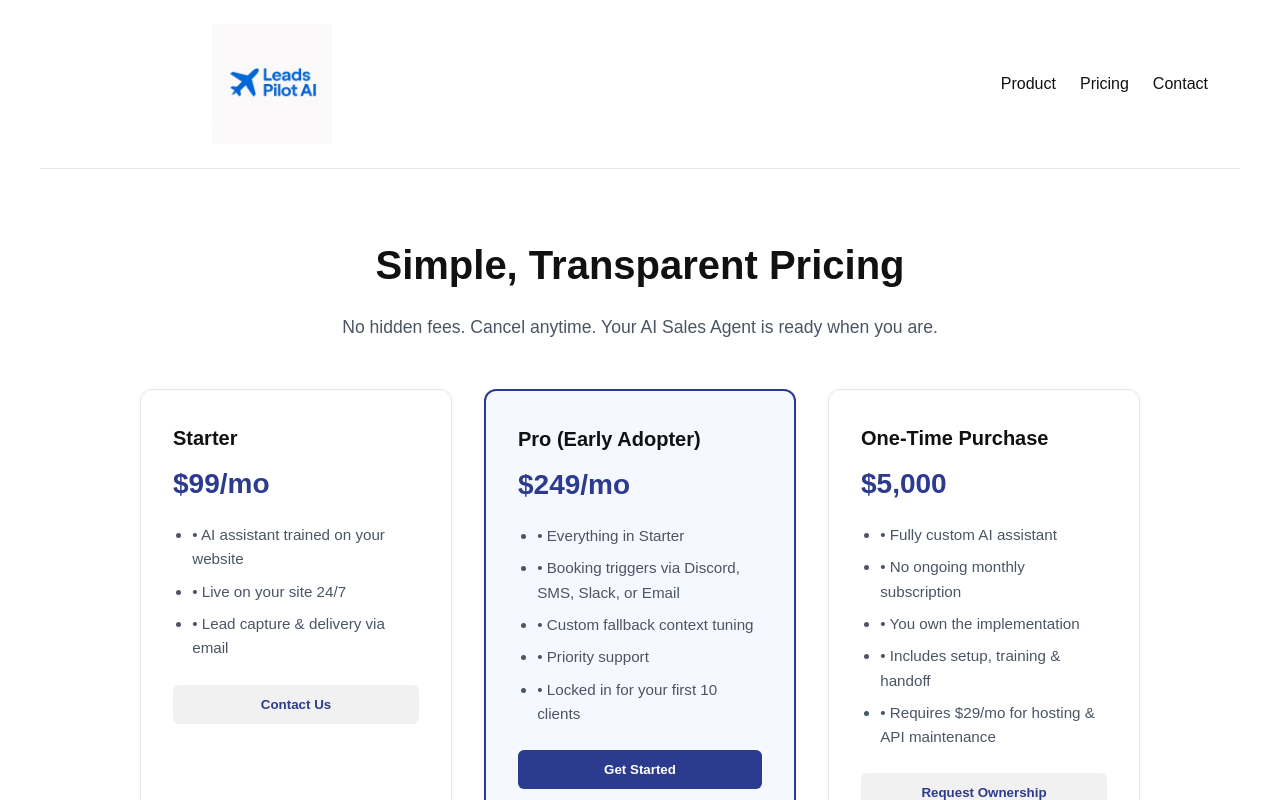
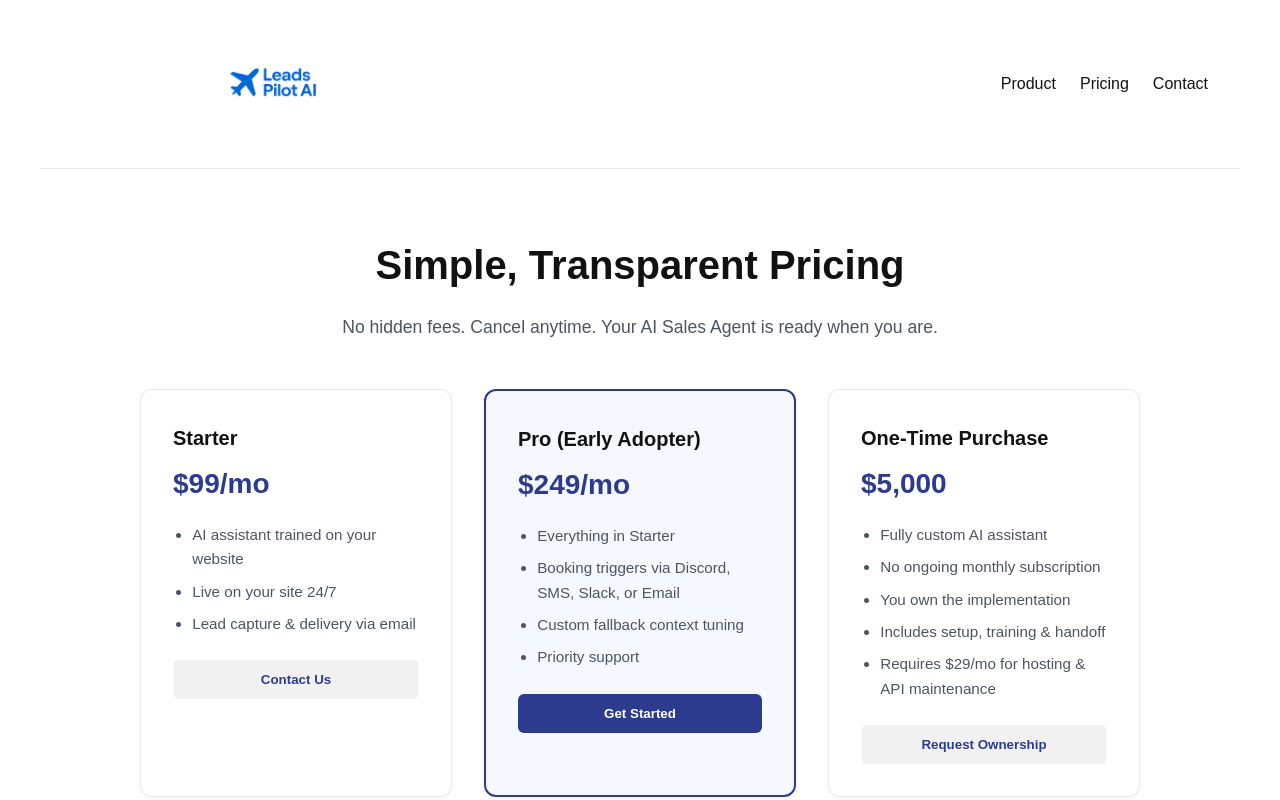
Before and after one commit to palmer95/LeadsPilotAi-Site, a Next.js app: page /pricing in a window 1280 px wide. Shown: the top 800 px of the page. Built offline with nearby package versions, Linux system fonts and the light colour scheme.

Commit message:
fix: transparent logo and cleaned up pricing page

```diff
--- a/src/app/pricing/page.tsx
+++ b/src/app/pricing/page.tsx
@@ -25,7 +25,6 @@ export default function PricingPage() {
         "Booking triggers via Discord, SMS, Slack, or Email",
         "Custom fallback context tuning",
         "Priority support",
-        "Locked in for your first 10 clients",
       ],
       cta: "Get Started",
     },
@@ -142,7 +141,7 @@ export default function PricingPage() {
                         marginBottom: "0.5rem",
                       }}
                     >
-                      • {f}
+                      {f}
                     </li>
                   ))}
                 </ul>
```
Also changed, not shown: public/logo.png.
